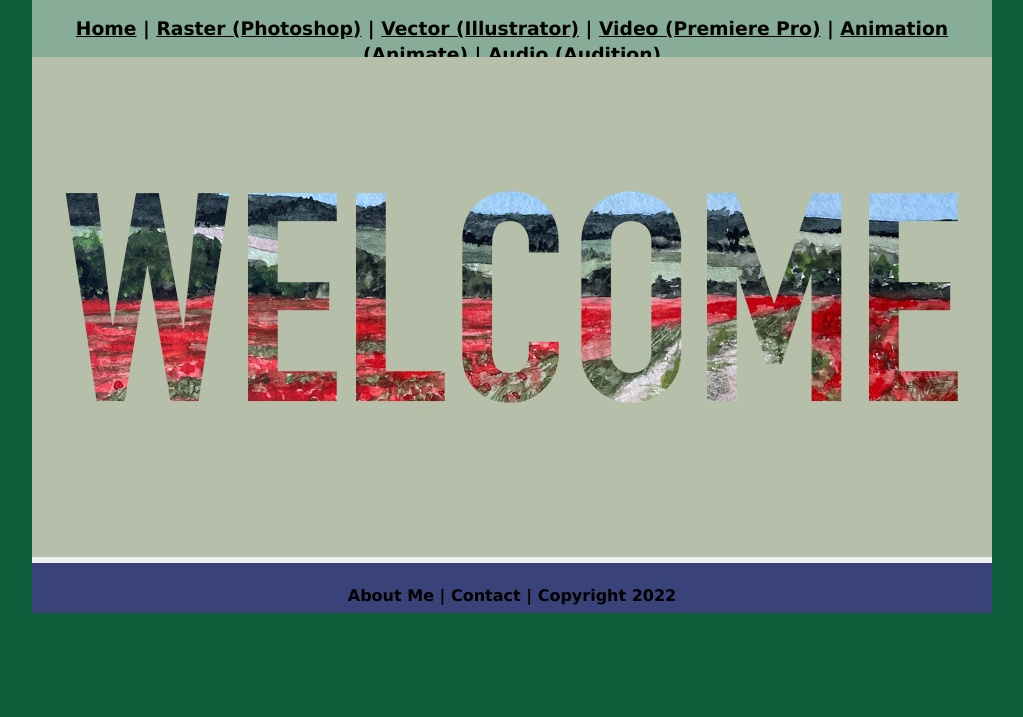
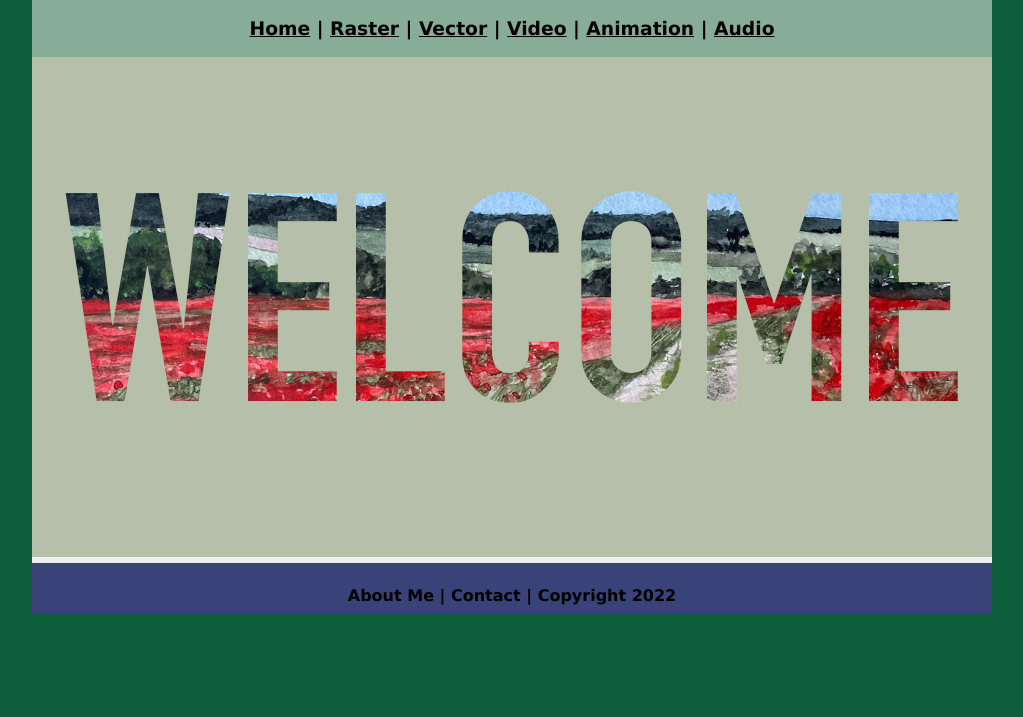
Before and after one commit to emmagcarlson/b3digitalmediaportfolio22-23, a plain HTML site: page index.html in a window 1280 px wide. Shown: the part 83-800 px from the top of the page, without its empty margins (128-1151 px from the left). Drawn offline with Linux system fonts and the light colour scheme.

Commit message:
Update index.html

```diff
--- a/index.html
+++ b/index.html
@@ -12,7 +12,7 @@
   	<h1>Emma Carlson's Digital Media Portfolio</h1>
   </div>
   <div class="nav">
-    <h3><a href="index.html">Home</a> | <a href="raster/index.html">Raster (Photoshop)</a> | <a href="vector/index.html">Vector (Illustrator)</a> | <a href="video/index.html">Video (Premiere Pro)</a> | <a href="animation/index.html">Animation (Animate)</a> | <a href="audio/index.html">Audio (Audition)</a></h3>
+    <h3><a href="index.html">Home</a> | <a href="raster/index.html">Raster</a> | <a href="vector/index.html">Vector</a> | <a href="video/index.html">Video</a> | <a href="animation/index.html">Animation</a> | <a href="audio/index.html">Audio</a></h3>
   </div>
   <div class="content">
 	 <img src="raster/thishomepage.jpg" alt="Welcome Image" width="960">
```
